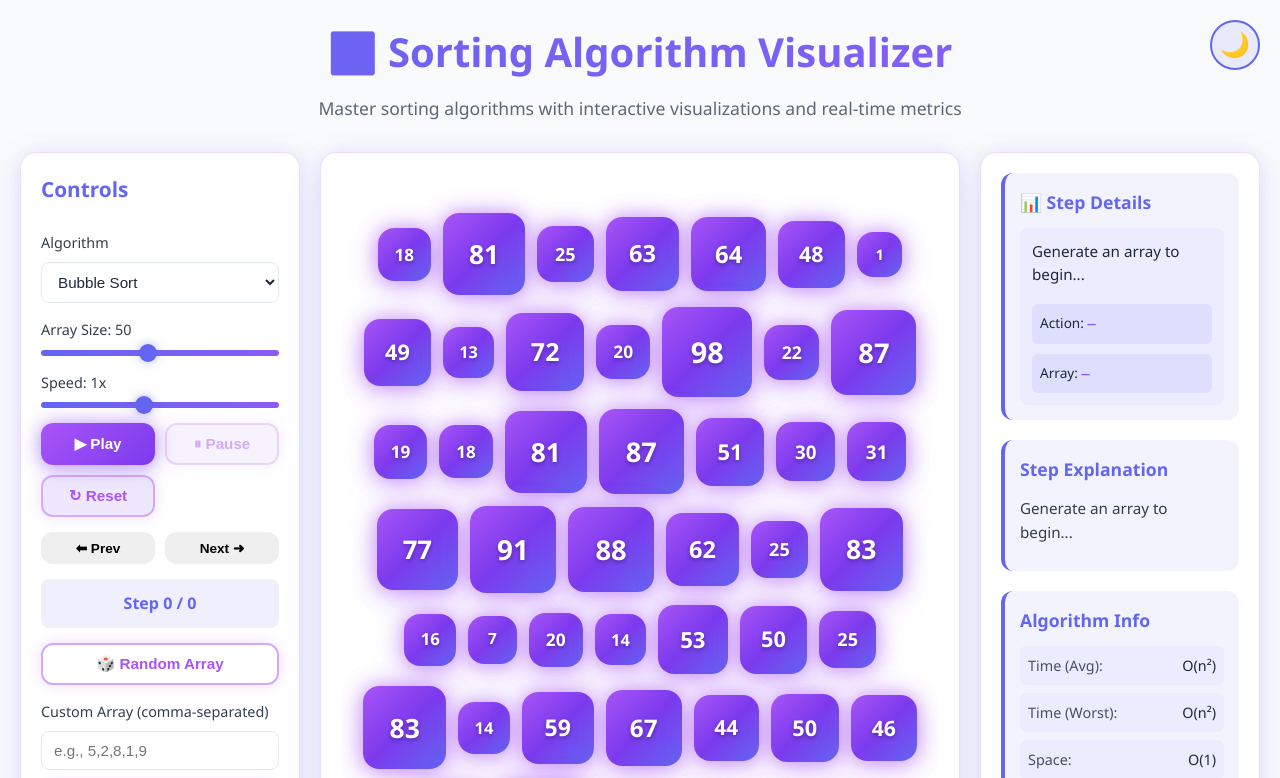
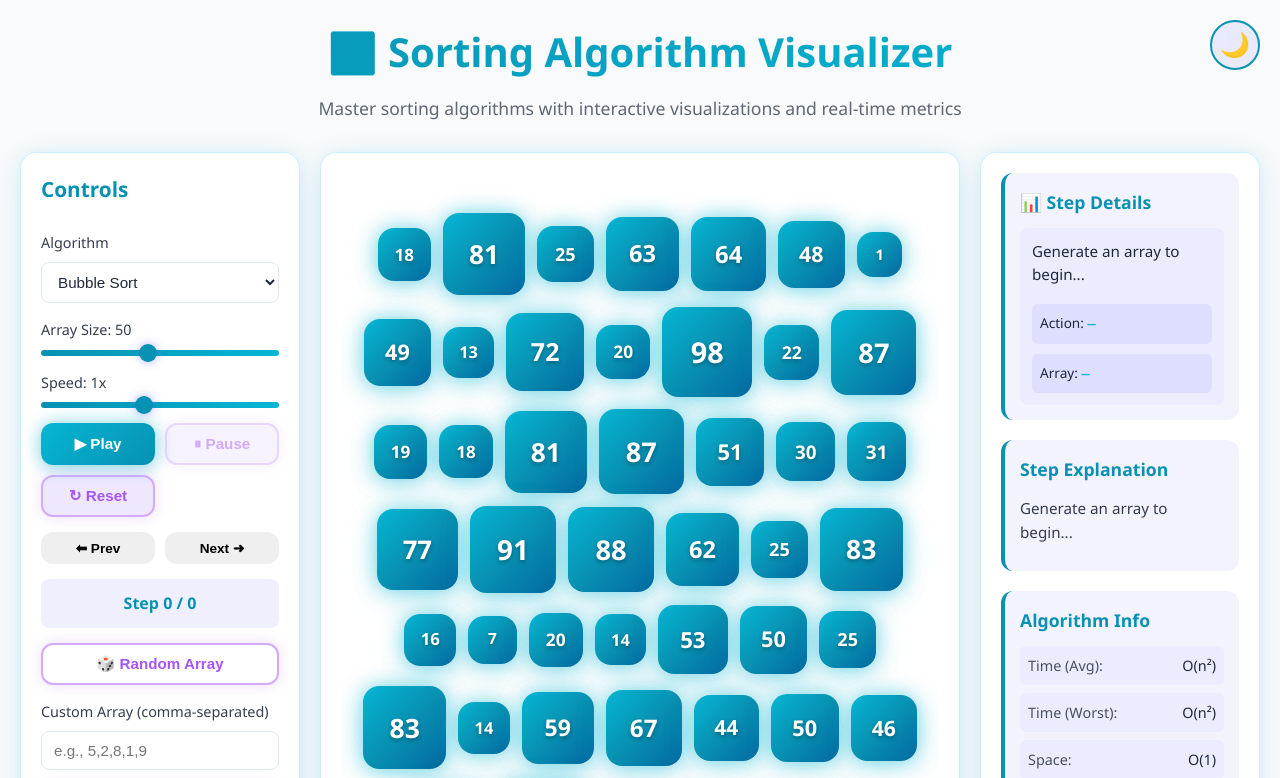
Before and after one commit to itsananyyaaa/Sorting-visualizer, a plain HTML site: page index.html in a window 1280 px wide. Both pictures are taken after a click on the button "☀️". Shown: the top 778 px of the page. Drawn offline with Linux system fonts and the light colour scheme.

Commit message:
Change color scheme from neon purple to pleasant teal/cyan

```diff
--- a/style.css
+++ b/style.css
@@ -1,6 +1,6 @@
 :root {
-    --primary-color: #6366f1;
-    --secondary-color: #8b5cf6;
+    --primary-color: #0891b2;
+    --secondary-color: #06b6d4;
     --success-color: #10b981;
     --danger-color: #ef4444;
     --warning-color: #f59e0b;
@@ -121,26 +121,26 @@ body.light-mode .moon-icon { display: block; }
     background: rgba(30, 41, 59, 0.75);
     backdrop-filter: blur(var(--glass-blur));
     -webkit-backdrop-filter: blur(var(--glass-blur));
-    border: 1px solid rgba(168, 85, 247, 0.25);
+    border: 1px solid rgba(6, 182, 212, 0.25);
     border-radius: 16px;
     padding: 20px;
     box-shadow: 0 8px 32px 0 rgba(31, 38, 135, 0.37),
-                0 0 15px rgba(168, 85, 247, 0.1);
+                0 0 15px rgba(6, 182, 212, 0.1);
     transition: all var(--transition-speed);
 }
 
 body.light-mode .glass-effect {
     background: rgba(255, 255, 255, 0.88);
-    border-color: rgba(168, 85, 247, 0.2);
-    box-shadow: 0 8px 32px 0 rgba(99, 102, 241, 0.15),
-                0 0 15px rgba(168, 85, 247, 0.08);
+    border-color: rgba(6, 182, 212, 0.2);
+    box-shadow: 0 8px 32px 0 rgba(8, 145, 178, 0.12),
+                0 0 15px rgba(6, 182, 212, 0.08);
 }
 
 .glass-effect:hover {
-    border-color: rgba(168, 85, 247, 0.4);
+    border-color: rgba(6, 182, 212, 0.4);
     background: rgba(30, 41, 59, 0.85);
-    box-shadow: 0 8px 32px 0 rgba(168, 85, 247, 0.25),
-                0 0 25px rgba(168, 85, 247, 0.15);
+    box-shadow: 0 8px 32px 0 rgba(6, 182, 212, 0.2),
+                0 0 25px rgba(6, 182, 212, 0.12);
 }
 
 /* Control Panel */
@@ -263,16 +263,16 @@ body.light-mode .text-input {
 }
 
 .btn-primary {
-    background: linear-gradient(135deg, #a855f7 0%, #7c3aed 100%);
+    background: linear-gradient(135deg, #06b6d4 0%, #0891b2 100%);
     color: white;
-    box-shadow: 0 0 20px rgba(168, 85, 247, 0.5),
-                0 4px 15px rgba(99, 102, 241, 0.3);
+    box-shadow: 0 0 20px rgba(6, 182, 212, 0.4),
+                0 4px 15px rgba(8, 145, 178, 0.2);
 }
 
 .btn-primary:hover:not(:disabled) {
     transform: translateY(-2px);
-    box-shadow: 0 0 30px rgba(168, 85, 247, 0.7),
-                0 6px 25px rgba(99, 102, 241, 0.4);
+    box-shadow: 0 0 30px rgba(6, 182, 212, 0.6),
+                0 6px 25px rgba(8, 145, 178, 0.3);
 }
 
 .btn-primary:active:not(:disabled) {
@@ -363,7 +363,7 @@ body.light-mode .visualization-container {
 
 /* Modern Block-Based Array Bars */
 .bar {
-    background: linear-gradient(135deg, #a855f7 0%, #7c3aed 50%, #6366f1 100%);
+    background: linear-gradient(135deg, #06b6d4 0%, #0891b2 50%, #0369a1 100%);
     border-radius: 16px;
     transition: all 0.1s ease-out;
     position: relative;
@@ -375,8 +375,8 @@ body.light-mode .visualization-container {
     font-weight: bold;
     font-size: 0.9em;
     color: white;
-    box-shadow: 0 0 20px rgba(168, 85, 247, 0.6),
-                0 8px 32px rgba(168, 85, 247, 0.3);
+    box-shadow: 0 0 20px rgba(6, 182, 212, 0.5),
+                0 8px 32px rgba(6, 182, 212, 0.2);
     cursor: pointer;
     flex-direction: column;
     padding: 8px;
@@ -406,8 +406,8 @@ body.light-mode .visualization-container {
 
 .bar:hover:not(.comparing):not(.swapping) {
     transform: scale(1.06);
-    box-shadow: 0 0 25px rgba(168, 85, 247, 0.8),
-                0 12px 40px rgba(168, 85, 247, 0.4);
+    box-shadow: 0 0 25px rgba(6, 182, 212, 0.7),
+                0 12px 40px rgba(6, 182, 212, 0.3);
 }
 
 @keyframes swap-pulse {
```
